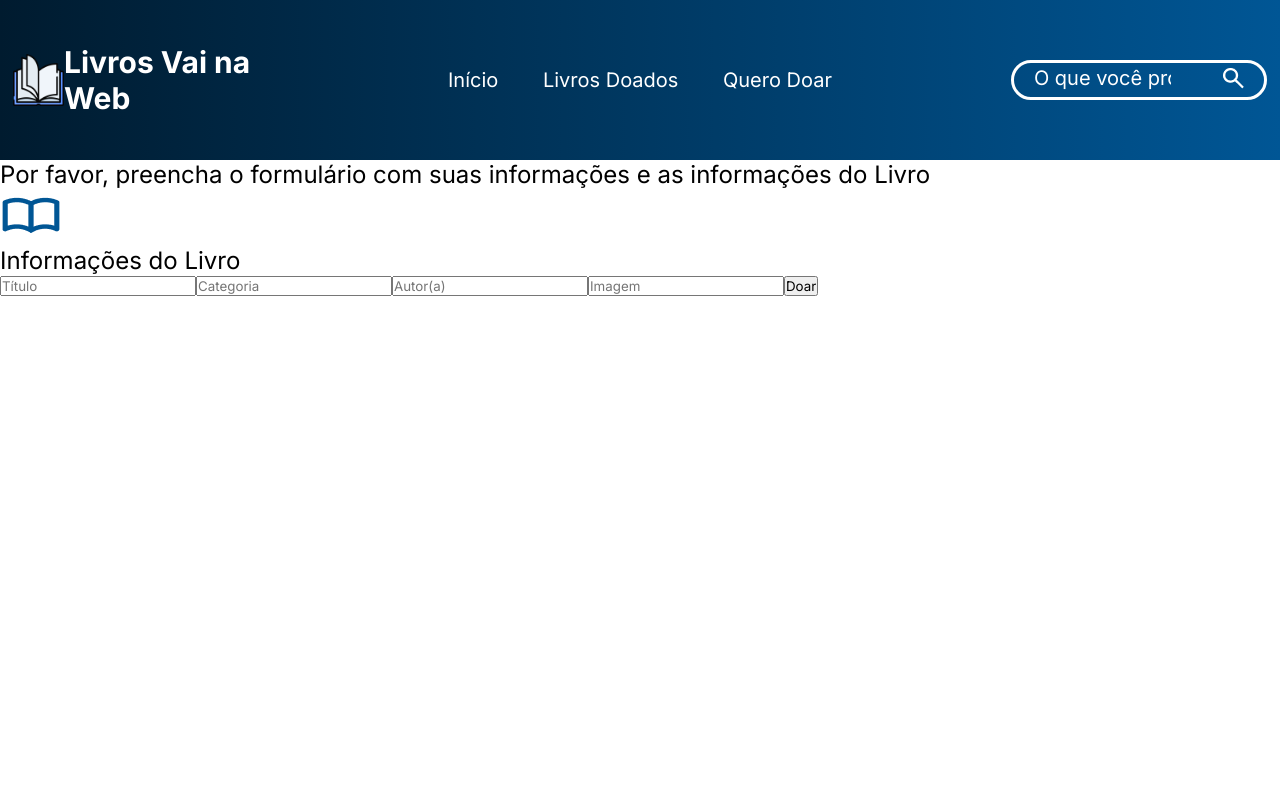
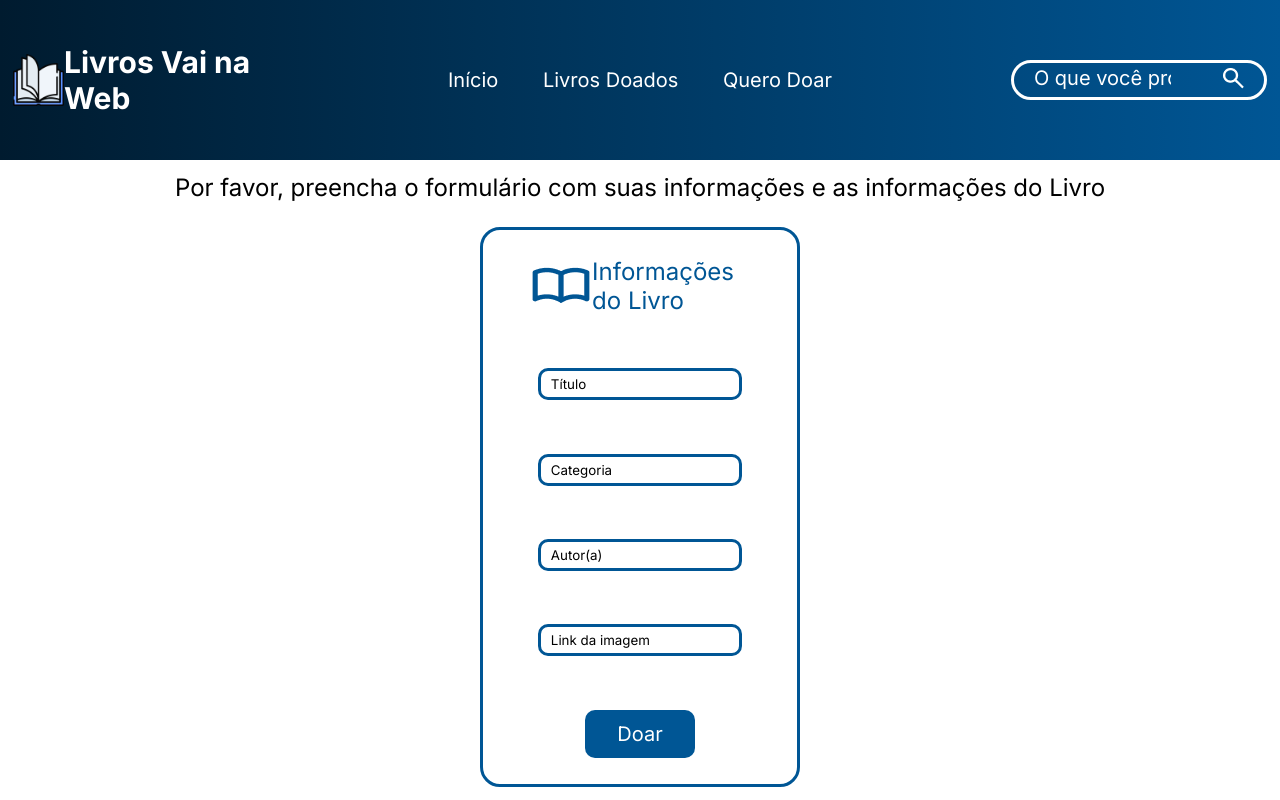
Before and after one commit to tenorioarandas/livros-vnw, a React (Vite) app: page /querodoar in a window 1280 px wide. Built offline with nearby package versions, Linux system fonts and the light colour scheme.

Commit message:
:lipstick: feat: Estilização da página Quero Doar

```diff
--- a/src/components/header/Header.jsx
+++ b/src/components/header/Header.jsx
@@ -27,7 +27,7 @@ export default function Header() {
               </Link>
             </li>
             <li>
-              <Link className={s.link} to="querodoar">
+              <Link className={s.link} to="/querodoar">
                 Quero Doar
               </Link>
             </li>
--- a/src/pages/inicio/inicio.module.scss
+++ b/src/pages/inicio/inicio.module.scss
@@ -1,5 +1,5 @@
 .sectionDestaque {
-  background-image: url("../../assets/fundoMain.png");
+  background-image: url("../../assets/imagemMain.png");
   background-size: cover;
   background-position: center;
   background-repeat: no-repeat;
--- a/src/pages/queroDoar/QueroDoar.jsx
+++ b/src/pages/queroDoar/QueroDoar.jsx
@@ -9,8 +9,10 @@ export default function QueroDoar() {
         do Livro
       </h2>
       <form className={s.form}>
-        <img src={iconeLivro} alt="Ícone de um livro azul aberto" />
-        <h2>Informações do Livro</h2>
+        <div className={s.tituloForm}>
+          <img src={iconeLivro} alt="Ícone de um livro azul aberto" />
+          <h2>Informações do Livro</h2>
+        </div>
 
         <input type="text" id="" name="" placeholder="Título" />
 
@@ -18,7 +20,7 @@ export default function QueroDoar() {
 
         <input type="text" id="" name="" placeholder="Autor(a)" />
 
-        <input type="text" id="" name="" placeholder="Imagem" />
+        <input type="text" id="" name="" placeholder="Link da imagem" />
 
         <button type="submit">Doar</button>
       </form>
--- a/src/pages/queroDoar/querodoar.module.scss
+++ b/src/pages/queroDoar/querodoar.module.scss
@@ -1,5 +1,52 @@
 .section {
+  display: flex;
+  flex-direction: column;
+  align-items: center;
+  justify-content: space-around;
+  height: 80vh;
+
   h2 {
     font-weight: lighter;
   }
+
+  .form {
+    border: solid #005695;
+    border-radius: 20px;
+    display: flex;
+    flex-direction: column;
+    align-items: center;
+    justify-content: space-around;
+    width: 25%;
+    height: 70vh;
+
+    .tituloForm {
+      color: #005695;
+      display: flex;
+      align-items: center;
+      justify-content: space-between;
+      width: 70%;
+    }
+
+    input {
+      border: solid #005695;
+      border-radius: 10px;
+      width: 65%;
+      height: 4vh;
+      &::placeholder {
+        color: black;
+        padding: 5%;
+      }
+    }
+
+    button {
+      background-color: #005695;
+      color: #fff;
+      font-size: 1.25rem;
+      border: none;
+      border-radius: 10px;
+      width: 35%;
+      height: 6vh;
+      cursor: pointer;
+    }
+  }
 }
```
